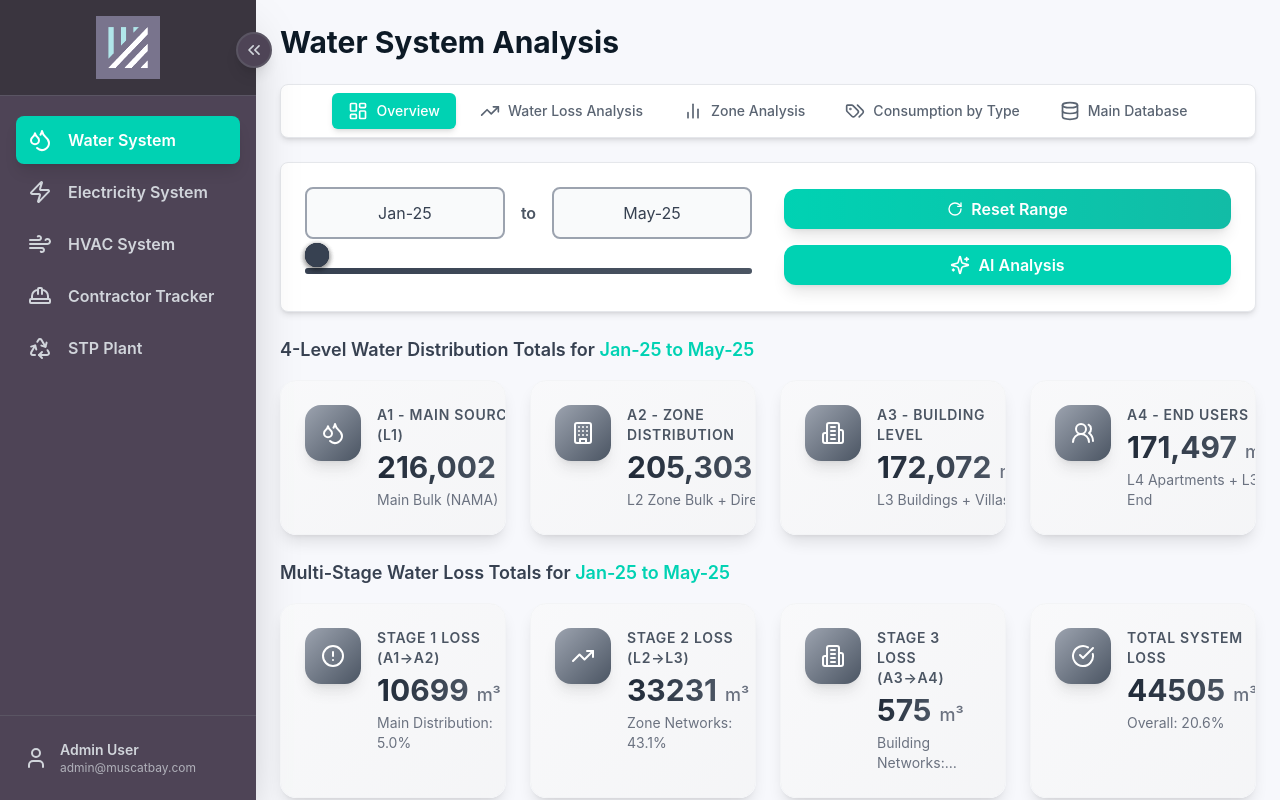
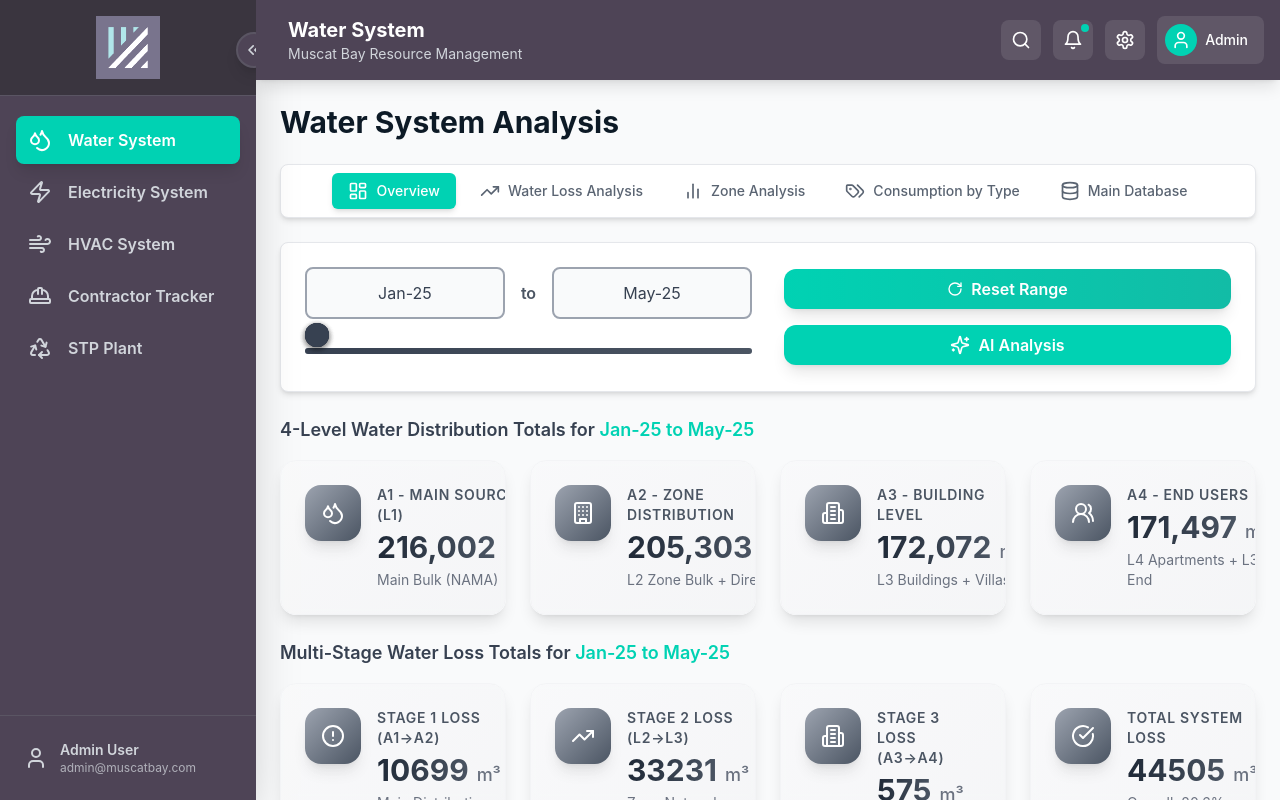
Before and after one commit to ARahim900/mbr, a React (Vite) app: page / in a window 1280 px wide. Built offline with nearby package versions, Linux system fonts and the light colour scheme; a web font is replaced by a local one.

Commit message:
Update Layout with modern top header bar - color #4E4456

```diff
--- a/components/Layout.tsx
+++ b/components/Layout.tsx
@@ -1,5 +1,6 @@
 import React, { useState, useEffect } from 'react';
 import Sidebar from './Sidebar';
+import { Bell, Search, Menu, User, Settings } from 'lucide-react';
 
 interface LayoutProps {
   children: React.ReactNode;
@@ -32,20 +33,65 @@ const Layout: React.FC<LayoutProps> = ({ children, activeSection, setActiveSecti
   }, []);
 
   return (
-    <div className="flex h-screen bg-background-primary dark:bg-gray-900">
+    <div className="flex h-screen bg-gray-50 dark:bg-gray-900">
       <Sidebar
         isOpen={isSidebarOpen}
         setIsOpen={setIsSidebarOpen}
         activeSection={activeSection}
         setActiveSection={setActiveSection}
       />
-      <div className={`flex-1 flex flex-col overflow-hidden transition-all duration-300 ${
-        // Add padding-left on mobile when sidebar is open to prevent content overlap
-        isSidebarOpen && window.innerWidth < 1024 ? 'lg:ml-0' : ''
-      }`}>
-        {/* Add padding top on mobile to account for menu button */}
-        <div className="flex-1 overflow-x-hidden overflow-y-auto pt-16 lg:pt-0">
-          {children}
+      <div className="flex-1 flex flex-col overflow-hidden">
+        {/* Modern Top Header Bar */}
+        <header className="bg-[#4E4456] shadow-lg z-40">
+          <div className="flex items-center justify-between p-4">
+            {/* Left side - Menu button and title */}
+            <div className="flex items-center space-x-4">
+              <button
+                onClick={() => setIsSidebarOpen(!isSidebarOpen)}
+                className="lg:hidden p-2 rounded-lg bg-white/10 text-white hover:bg-white/20 transition-colors"
+              >
+                <Menu className="h-6 w-6" />
+              </button>
+              <div>
+                <h1 className="text-xl font-bold text-white">{activeSection}</h1>
+                <p className="text-sm text-gray-300">Muscat Bay Resource Management</p>
+              </div>
+            </div>
+
+            {/* Right side - Actions */}
+            <div className="flex items-center space-x-3">
+              {/* Search button */}
+              <button className="p-2.5 rounded-lg bg-white/10 text-white hover:bg-white/20 transition-colors hidden sm:block">
+                <Search className="h-5 w-5" />
+              </button>
+
+              {/* Notifications */}
+              <button className="relative p-2.5 rounded-lg bg-white/10 text-white hover:bg-white/20 transition-colors">
+                <Bell className="h-5 w-5" />
+                <span className="absolute top-1 right-1 w-2 h-2 bg-accent rounded-full"></span>
+              </button>
+
+              {/* Settings */}
+              <button className="p-2.5 rounded-lg bg-white/10 text-white hover:bg-white/20 transition-colors hidden sm:block">
+                <Settings className="h-5 w-5" />
+              </button>
+
+              {/* User avatar */}
+              <button className="flex items-center space-x-2 p-2 pr-4 rounded-lg bg-white/10 text-white hover:bg-white/20 transition-colors">
+                <div className="w-8 h-8 rounded-full bg-accent flex items-center justify-center">
+                  <User className="h-5 w-5" />
+                </div>
+                <span className="hidden md:block text-sm font-medium">Admin</span>
+              </button>
+            </div>
+          </div>
+        </header>
+
+        {/* Main content area */}
+        <div className="flex-1 overflow-x-hidden overflow-y-auto bg-gray-50 dark:bg-gray-900">
+          <div className="container mx-auto">
+            {children}
+          </div>
         </div>
       </div>
     </div>
```
